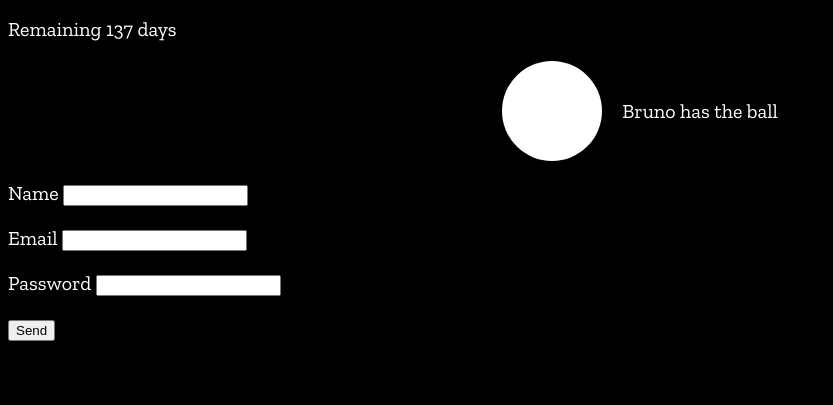
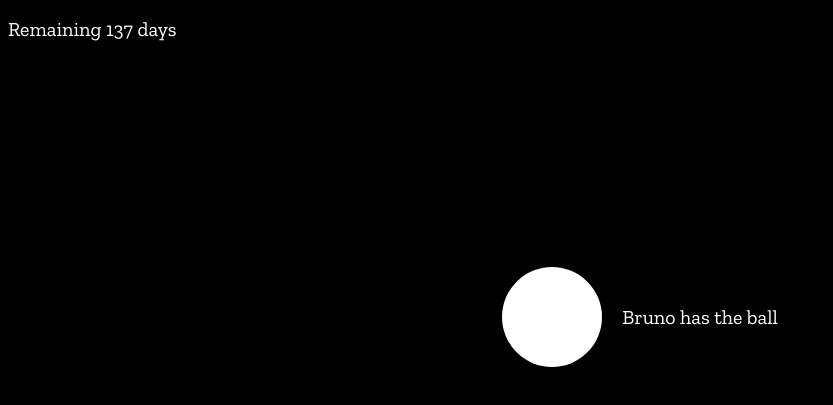
Before and after one commit to bporcel/i_got_the_ball, a website: page index.html in a window 1280 px wide. Shown: the part 83-488 px from the top of the page, without its empty margins (0-833 px from the left). Drawn offline with nearby package versions, Linux system fonts and the light colour scheme.

Commit message:
Removed form

```diff
--- a/global.css
+++ b/global.css
@@ -14,12 +14,12 @@ p {
 }
 
 .screen-center {
-    /* position: absolute;
+    position: absolute;
     top:0;
     bottom: 0;
     left: 0;
     right: 0;
-    margin: auto; */
+    margin: auto;
 }
 
 .grid {
--- a/index.html
+++ b/index.html
@@ -23,20 +23,6 @@
         </svg>
         <p>Bruno has the ball</p>
     </div>
-    <form name="name-test" netlify>
-        <p>
-            <label for="name">Name <input type="text" name="name" /></label>
-        </p>
-        <p>
-            <label for="email">Email <input type="email" name="email" /></label>
-        </p>
-        <p>
-            <label for="pass">Password <input type="password" name="pass" /></label>
-        </p>
-        <p>
-            <button type="submit">Send</button>
-        </p>
-    </form>
 </body>
 
 </html>
```
